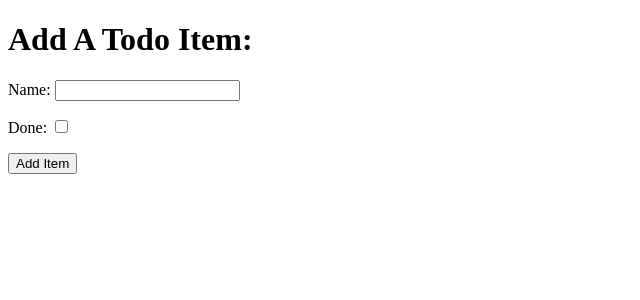
After one commit to Paul-Glanville/ci-fsf-django, a Django app: page /add in a window 1280 px wide. The commit adds this page. Shown: the top 300 px of the page, without its empty margins (0-640 px from the left). Run offline with Django 3.2, Linux system fonts and the light colour scheme.

Commit message:
add form in add_item template to allow user to add items

```diff
--- a/django_todo/urls.py
+++ b/django_todo/urls.py
@@ -15,9 +15,10 @@ Including another URLconf
 """
 from django.contrib import admin
 from django.urls import path
-from todo.views import get_todo_list
+from todo.views import get_todo_list, add_item
 
 urlpatterns = [
     path('admin/', admin.site.urls),
-    path('', get_todo_list, name='get_todo_list')
+    path('', get_todo_list, name='get_todo_list'),
+    path('add', add_item, name='add')
 ]
--- /dev/null
+++ b/todo/templates/todo/add_item.html
@@ -0,0 +1,32 @@
+<!DOCTYPE html>
+<html lang="en">
+<head>
+    <meta charset="UTF-8">
+    <meta name="viewport" content="width=device-width, initial-scale=1.0">
+    <title>Document</title>
+</head>
+<body>
+    <h1>Add A Todo Item:</h1>
+    <form method="POST" action="add">
+        {% csrf_token %}
+        <div>
+            <p>
+                <label for="id_name">Name: </label>
+                <input type="text" id="id_name" name="item_name" />
+            </p>
+        </div>
+        <div>
+            <p>
+                <label for="id_done">Done: </label>
+                <input type="checkbox" id="id_done" name="done" />
+            </p>
+        </div>
+        <div>
+            <p>
+                <button type="submit">Add Item</button>
+            </p>
+        </div>
+    </form>
+
+</body>
+</html>
--- a/todo/templates/todo/todo_list.html
+++ b/todo/templates/todo/todo_list.html
@@ -22,5 +22,6 @@
     <tr><td>You have nothing to do.</td></tr>
     {% endfor %}
     </table>
+    <a href="/add">Add an Item</a>
 </body>
 </html>
--- a/todo/views.py
+++ b/todo/views.py
@@ -1,4 +1,4 @@
-from django.shortcuts import render
+from django.shortcuts import render, redirect
 from .models import Item
 
 
@@ -6,6 +6,16 @@ from .models import Item
 def get_todo_list(request):
     items = Item.objects.all()
     context = {
-        'items': items
+        "items": items
     }
     return render(request, "todo/todo_list.html", context)
+
+
+def add_item(request):
+    if request.method == "POST":
+        name = request.post.get("item_name")
+        done = "done" in request.POST
+        Item.objects.create(name=name, done=done)
+
+        return redirect("get_todo_list")
+    return render(request, "todo/add_item.html")
```
